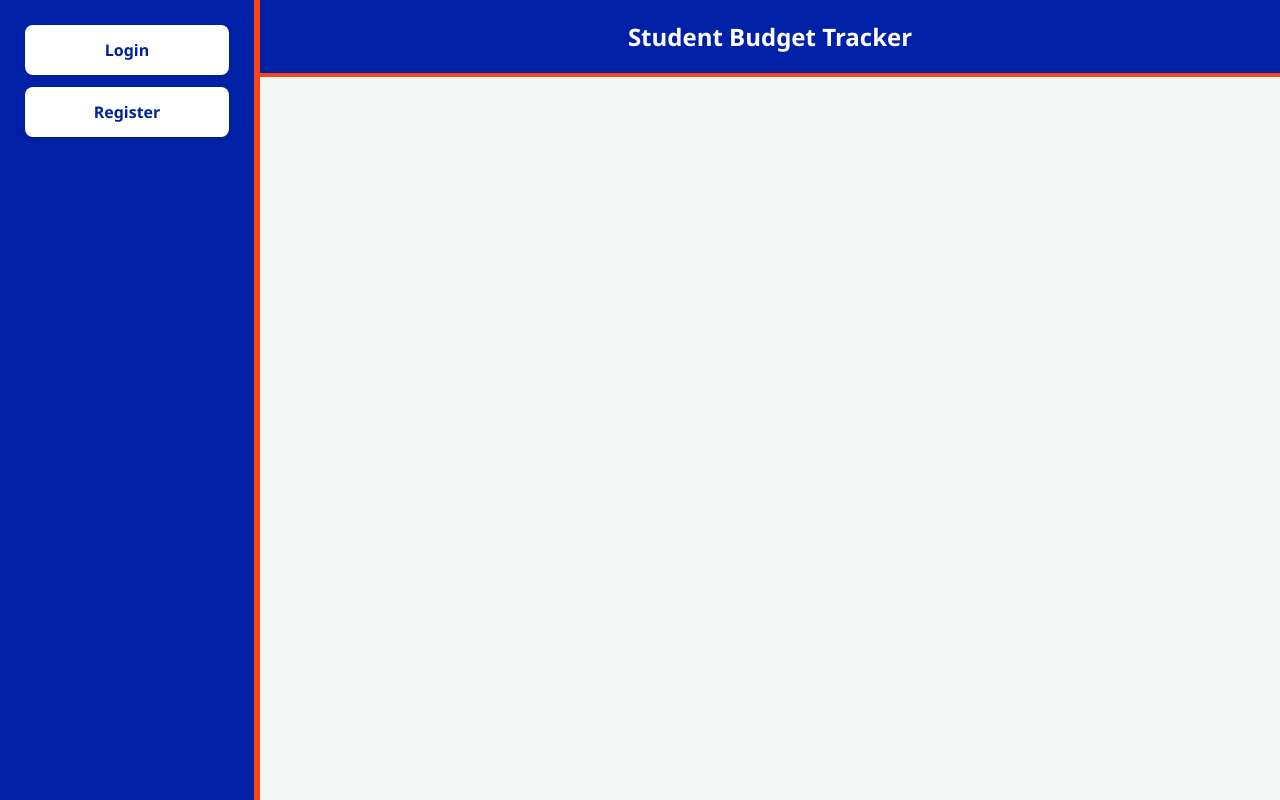
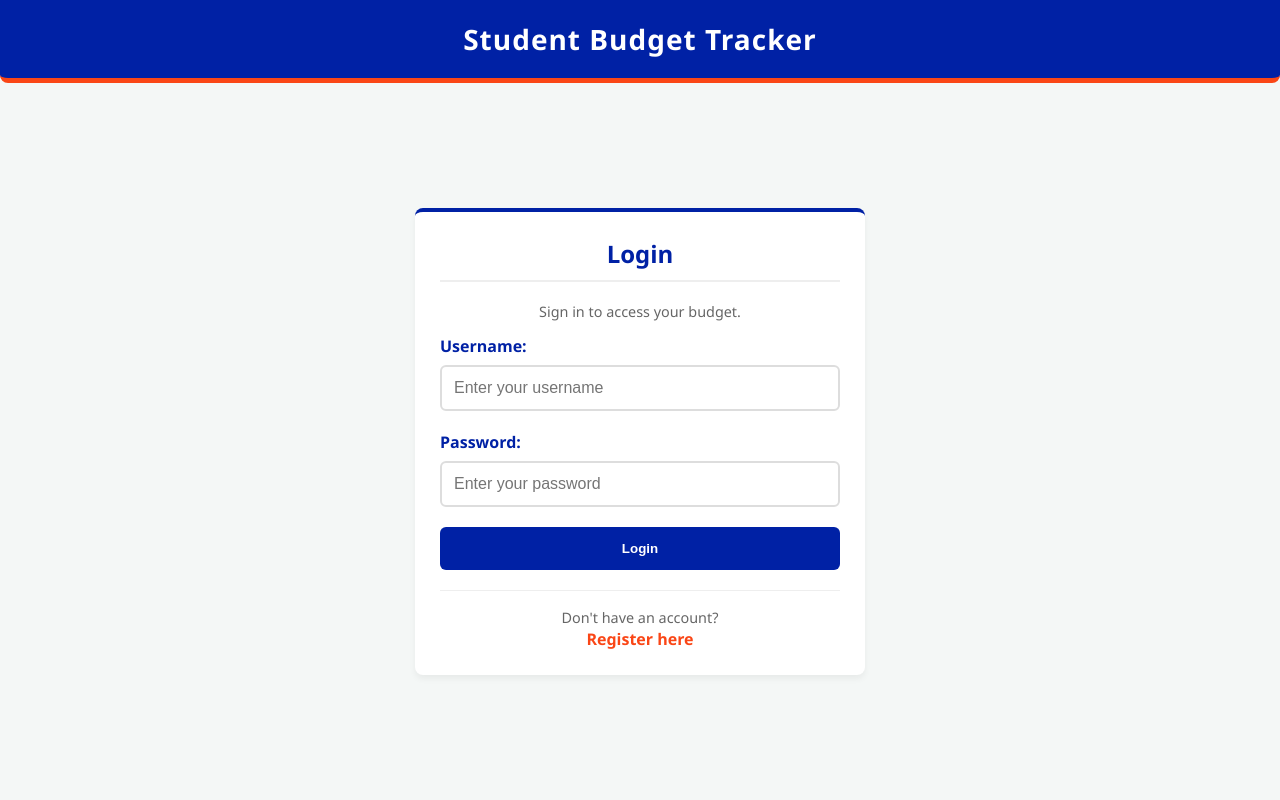
Before and after one commit to akarapanco/student-budget-tracker, a Flask app: page /login in a window 1280 px wide. Run offline with Flask 3, Linux system fonts and the light colour scheme.

Commit message:
Fix login page to use layout template and render login form

```diff
--- a/templates/layout.html
+++ b/templates/layout.html
@@ -2,6 +2,7 @@
 <html lang="en">
 <head>
     <meta charset="UTF-8">
+    <meta name="viewport" content="width=device-width, initial-scale=1.0">
     <title>{% block title %}{% endblock %} - Student Budget Tracker</title>
     <style>
         /* Base Styles & UF Brand Colors */
@@ -11,14 +12,17 @@
             --bg-color: #f4f7f6;
             --text-color: #333333;
             --card-bg: #ffffff;
+            --sidebar-width: 260px;
         }
 
+        /* Essential Layout Engine */
         body {
             font-family: 'Segoe UI', Tahoma, Geneva, Verdana, sans-serif;
             background-color: var(--bg-color);
             color: var(--text-color);
             margin: 0;
             padding: 0;
+            min-height: 100vh;
         }
 
         .container {
@@ -224,6 +228,7 @@
     </header>
 
     <div class="container">
+        {% if session.get('user_id') %}
         <nav>
             <div class="nav-group">
                 <a href="{{ url_for('dashboard') }}">Dashboard</a>
@@ -233,10 +238,20 @@
                 <a href="{{ url_for('spending_summary') }}">Summary</a>
                 <a href="{{ url_for('set_budget') }}">Set Budget</a> </div>
             <a href="{{ url_for('logout') }}" class="logout-btn">Logout</a>
+
         </nav>
+        {% endif %}
+    </div>
+    <div class="container">
+            {% with messages = get_flashed_messages() %}
+              {% if messages %}
+                {% for message in messages %}
+                  <div class="alert">{{ message }}</div>
+                {% endfor %}
+              {% endif %}
+            {% endwith %}
 
-        {% block content %}
-        {% endblock %}
+            {% block content %}{% endblock %}
     </div>
 </body>
 </html>
--- a/templates/login.html
+++ b/templates/login.html
@@ -1,175 +1,25 @@
-<!DOCTYPE html>
-<html lang="en">
-<head>
-    <meta charset="UTF-8">
-    <meta name="viewport" content="width=device-width, initial-scale=1.0">
-    <title>{% block title %}{% endblock %} - Gator Finance</title>
-    <style>
-        /* UF Brand Identity & Variables */
-        :root {
-            --uf-blue: #0021A5;
-            --uf-orange: #FA4616;
-            --bg-color: #f4f7f6;
-            --card-bg: #ffffff;
-            --sidebar-width: 260px;
-        }
 
-        /* Essential Layout Engine */
-        body {
-            display: flex; /* Aligns Sidebar and Main Content side-by-side */
-            margin: 0;
-            padding: 0;
-            min-height: 100vh;
-            font-family: 'Segoe UI', Tahoma, Geneva, Verdana, sans-serif;
-            background-color: var(--bg-color);
-            color: #333;
-        }
+{% extends "layout.html" %}
 
-        /* Left Column: Sidebar */
-        .sidebar {
-            width: var(--sidebar-width);
-            background-color: var(--uf-blue);
-            color: white;
-            display: flex;
-            flex-direction: column;
-            padding: 25px;
-            height: 100vh;
-            position: sticky;
-            top: 0;
-            border-right: 6px solid var(--uf-orange);
-            box-sizing: border-box;
-            flex-shrink: 0; /* Prevents sidebar from squishing */
-        }
+{% block title %}Login{% endblock %}
 
-        .sidebar h2 {
-            font-size: 1.4rem;
-            text-align: center;
-            margin-top: 0;
-            margin-bottom: 30px;
-            border-bottom: 1px solid rgba(255,255,255,0.2);
-            padding-bottom: 15px;
-        }
+{% block content %}
+<div class="card" style="max-width: 400px; margin: 40px auto;">
+    <h2 style="color: var(--uf-blue); text-align: center; margin-top: 0;">Login</h2>
+    <p style="text-align: center; font-size: 0.9em; color: #666;">Sign in to access your budget.</p>
 
-        /* The "White Square" Links */
-        .sidebar a {
-            background-color: white;
-            color: var(--uf-blue);
-            text-decoration: none;
-            padding: 14px;
-            margin-bottom: 12px;
-            border-radius: 8px;
-            font-weight: bold;
-            text-align: center;
-            display: block;
-            box-shadow: 0 2px 4px rgba(0,0,0,0.1);
-            transition: all 0.2s ease;
-        }
+    <form method="POST">
+        <label style="font-weight: bold; color: var(--uf-blue);">Username:</label>
+        <input type="text" name="username" placeholder="Enter your username" required>
 
-        .sidebar a:hover {
-            background-color: #f0f0f0;
-            transform: translateX(5px);
-            color: var(--uf-orange);
-        }
+        <label style="font-weight:bold; color: var(--uf-blue);">Password:</label>
+        <input type="password" name="password" placeholder="Enter your password" required>
+        <button type="submit">Login</button>
+    </form>
 
-        /* Right Column: Main Content Area */
-        .main-content {
-            flex-grow: 1; /* Fills remaining horizontal space */
-            height: 100vh;
-            overflow-y: auto; /* Allows only the right side to scroll */
-            padding: 0;
-            display: flex;
-            flex-direction: column;
-        }
-
-        /* Top Header inside the main area */
-        header {
-            background-color: var(--uf-blue);
-            color: white;
-            padding: 20px;
-            text-align: center;
-            border-bottom: 4px solid var(--uf-orange);
-            width: 100%;
-            box-sizing: border-box;
-        }
-
-        .container {
-            max-width: 1000px;
-            margin: 0 auto;
-            padding: 30px;
-            width: 100%;
-            box-sizing: border-box;
-        }
-
-        /* Card Component for individual pages */
-        .card {
-            background-color: var(--card-bg);
-            padding: 25px;
-            border-radius: 10px;
-            box-shadow: 0 4px 12px rgba(0,0,0,0.08);
-            border-top: 5px solid var(--uf-blue);
-            margin-bottom: 25px;
-        }
-
-        /* Form Styling */
-        label { display: block; margin-bottom: 8px; font-weight: bold; color: var(--uf-blue); }
-        input {
-            width: 100%; padding: 12px; margin-bottom: 20px;
-            border: 1px solid #ccc; border-radius: 6px; box-sizing: border-box;
-        }
-        button {
-            background-color: var(--uf-blue); color: white; border: none;
-            padding: 14px; width: 100%; border-radius: 6px; cursor: pointer;
-            font-weight: bold; font-size: 1rem;
-        }
-        button:hover { background-color: var(--uf-orange); }
-
-        /* Flash Message Styling */
-        .alert {
-            padding: 15px;
-            margin-bottom: 20px;
-            border-radius: 6px;
-            background-color: #e3f2fd;
-            border-left: 5px solid var(--uf-orange);
-            color: var(--uf-blue);
-        }
-    </style>
-</head>
-<body>
-
-    <div class="sidebar">
-        {% if session.get('user_id') %}
-            <a href="{{ url_for('dashboard') }}">📊 Dashboard</a>
-            <a href="{{ url_for('add_income') }}">💰 Add Income</a>
-            <a href="{{ url_for('add_expense') }}">💸 Add Expense</a>
-            <a href="{{ url_for('view_expenses') }}">📝 View/Edit</a>
-            <a href="{{ url_for('set_budget') }}">⚙️ Set Budget</a>
-
-            <div style="margin-top: auto; padding-top: 20px;">
-                <a href="{{ url_for('logout') }}" style="background-color: rgba(255,255,255,0.1); color: #ffab91; border: 1px solid #ffab91; box-shadow: none;">Logout</a>
-            </div>
-        {% else %}
-            <a href="{{ url_for('login') }}">Login</a>
-            <a href="{{ url_for('register') }}">Register</a>
-        {% endif %}
+    <div style="margin-top: 20px; text-align: center; border-top: 1px solid #eee; padding-top: 15px;">
+        <span style="font-size: 0.9em; color: #666;">Don't have an account?</span><br>
+        <a href="{{ url_for('register') }}" class="cta-link" style="font-weight: bold; text-decoration: none; color: var(--uf-orange);">Register here</a>
     </div>
-
-    <div class="main-content">
-        <header>
-            <h2 style="margin:0;">Student Budget Tracker</h2>
-        </header>
-
-        <div class="container">
-            {% with messages = get_flashed_messages() %}
-              {% if messages %}
-                {% for message in messages %}
-                  <div class="alert">{{ message }}</div>
-                {% endfor %}
-              {% endif %}
-            {% endwith %}
-
-            {% block content %}{% endblock %}
-        </div>
-    </div>
-
-</body>
-</html>
+</div>
+{% endblock %}
```
